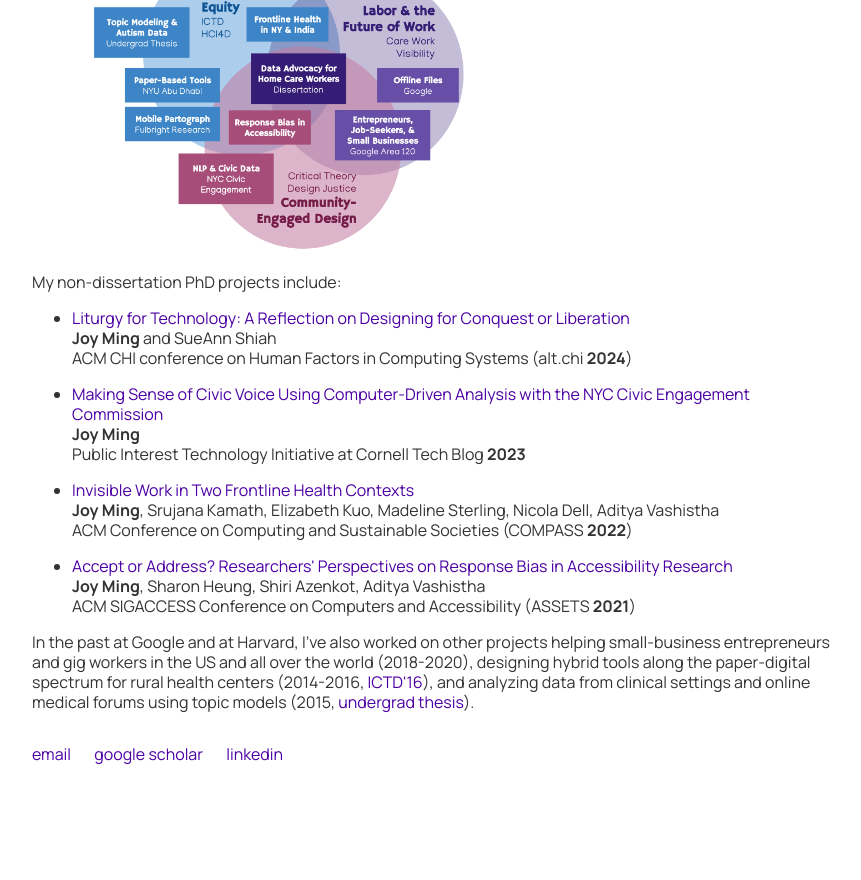
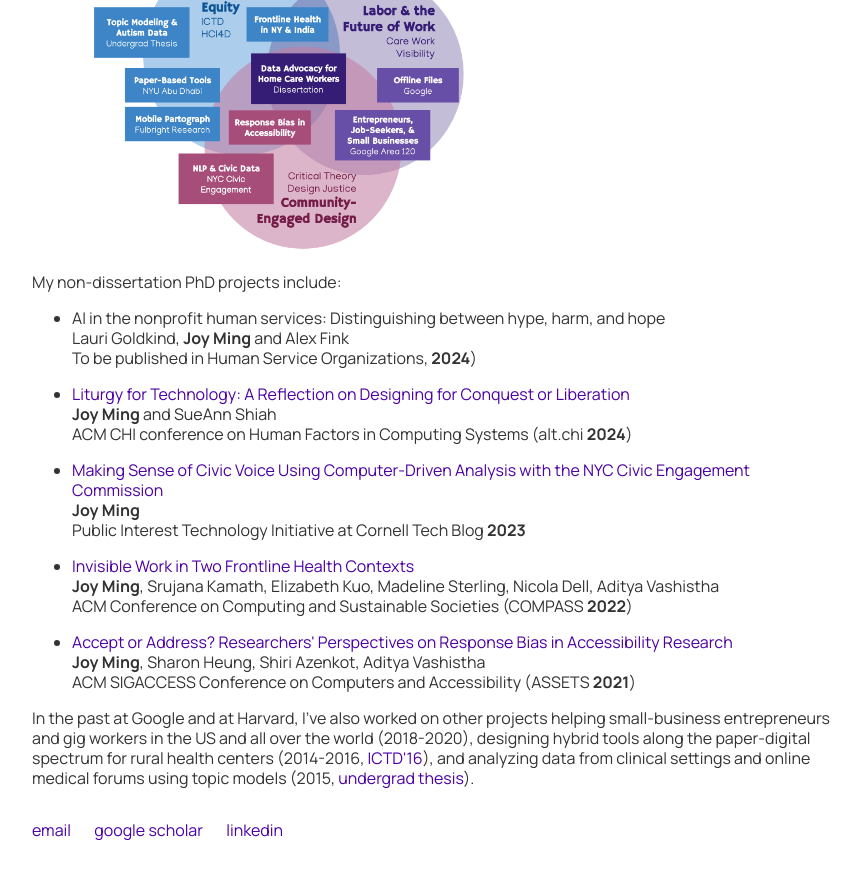
Before and after one commit to jming/jming.github.io, a Jekyll site: the page built from projects/index.html, in a window 1280 px wide and 900 px high, scrolled down 1521 px. Shown: the top 880 px of the window, without its empty margins (208-1069 px from the left). Built offline with Jekyll 4.4.1, drawn with Linux system fonts in a browser that asks for light colours; before the commit the page ends 2345 px from its top, so only the background shows below that.

Commit message:
Update index.html

```diff
--- a/projects/index.html
+++ b/projects/index.html
@@ -92,6 +92,13 @@ order: 1
 				<ul>
 					<li>
 						<p>
+						AI in the nonprofit human services: Distinguishing between hype, harm, and hope<br />
+						Lauri Goldkind, <b>Joy Ming</b> and Alex Fink<br />
+						To be published in Human Service Organizations, <b>2024</b>)
+						</p>
+					</li>
+					<li>
+						<p>
 						<a href="https://dl.acm.org/doi/10.1145/3613905.3644061" target="_blank">Liturgy for Technology: A Reflection on Designing for Conquest or Liberation</a> <br />
 						<b>Joy Ming</b> and SueAnn Shiah<br />
 						ACM CHI conference on Human Factors in Computing Systems (alt.chi <b>2024</b>)
```
